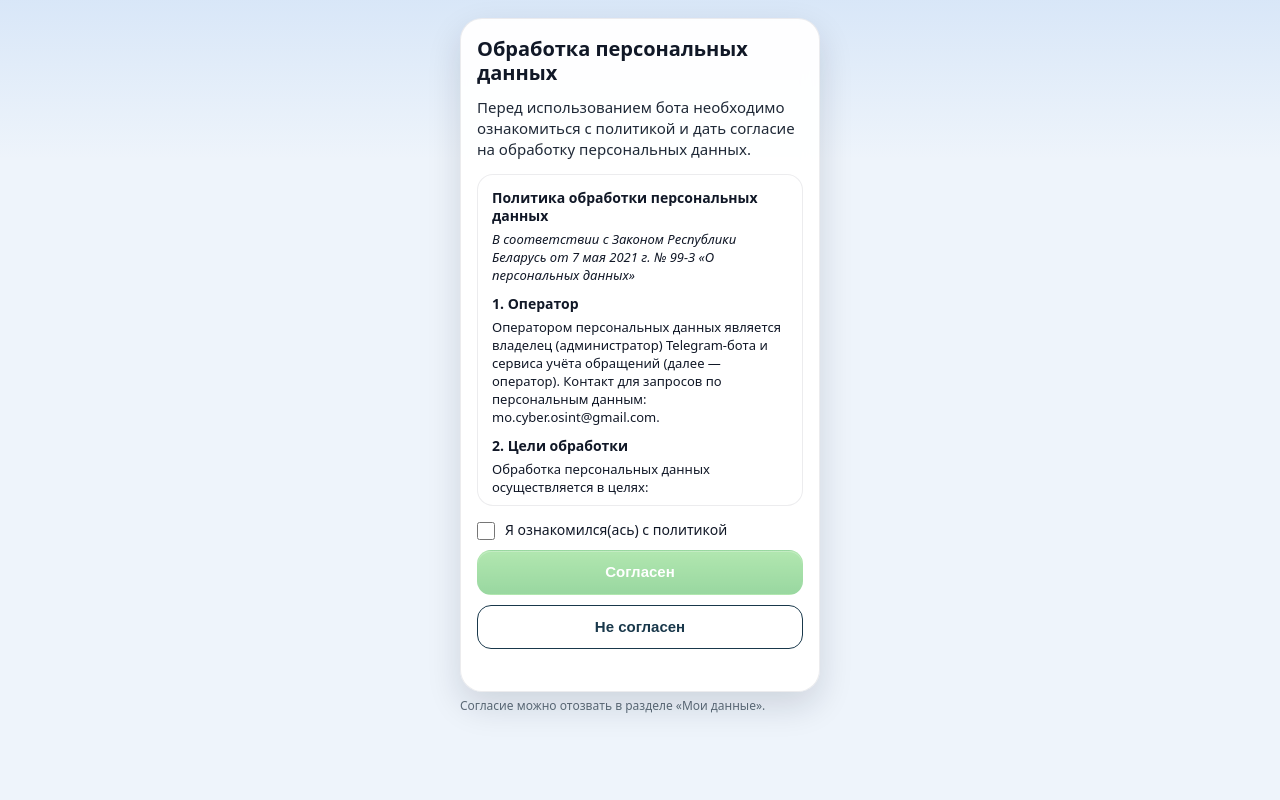
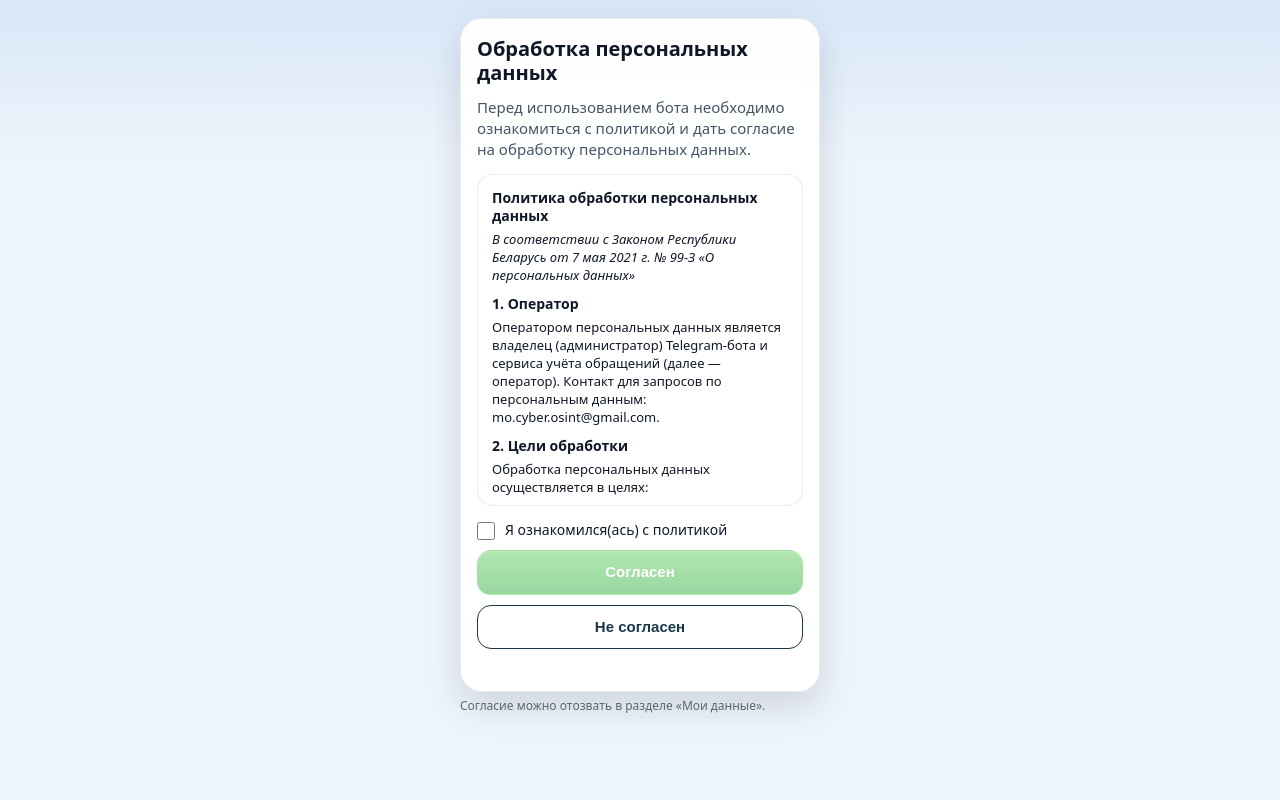
Before and after one commit to Osssa1/chuchuka, a Django app: page /webapp/consent/ in a window 1280 px wide. Run offline with Django 4.2, Linux system fonts and the light colour scheme; some libraries are stand-ins or nearby versions.

Commit message:
Fix mini app text contrast in dark theme
Use explicit surface text colors inside light cards and inputs so the mini app stays readable when Telegram is using a dark theme.

Made-with: Cursor

```diff
--- a/bot_admin_site/bot_admin/templates/bot_admin/webapp_consent.html
+++ b/bot_admin_site/bot_admin/templates/bot_admin/webapp_consent.html
@@ -11,6 +11,8 @@
       --panel-bg: rgba(255, 255, 255, 0.95);
       --panel-border: rgba(15, 23, 42, 0.08);
       --panel-shadow: 0 14px 34px rgba(15, 23, 42, 0.14);
+      --surface-text: #101828;
+      --surface-muted: #475467;
       --accent: #63c766;
       --accent-dark: #46b753;
       --outline: #19384b;
@@ -43,6 +45,7 @@
       border-radius: 22px;
       padding: 18px 16px 14px;
       background: var(--panel-bg);
+      color: var(--surface-text);
       border: 1px solid var(--panel-border);
       box-shadow: var(--panel-shadow);
       backdrop-filter: blur(8px);
@@ -57,7 +60,7 @@
 
     .intro {
       margin: 0 0 14px;
-      color: var(--tg-theme-text-color, #1f2937);
+      color: var(--surface-muted);
     }
 
     .policy-box {
@@ -66,6 +69,7 @@
       border-radius: 16px;
       padding: 14px 14px 10px;
       background: #fff;
+      color: var(--surface-text);
       border: 1px solid rgba(15, 23, 42, 0.08);
       box-shadow: inset 0 1px 0 rgba(255, 255, 255, 0.7);
     }
--- a/bot_admin_site/bot_admin/templates/bot_admin/webapp_dashboard.html
+++ b/bot_admin_site/bot_admin/templates/bot_admin/webapp_dashboard.html
@@ -11,6 +11,8 @@
       --panel-bg: rgba(255, 255, 255, 0.96);
       --panel-border: rgba(15, 23, 42, 0.08);
       --panel-shadow: 0 18px 42px rgba(15, 23, 42, 0.16);
+      --surface-text: #101828;
+      --surface-muted: #667085;
       --muted: #667085;
       --accent: #4d88d1;
       --badge-bg: #e1f2f4;
@@ -55,6 +57,7 @@
 
     .card {
       background: var(--panel-bg);
+      color: var(--surface-text);
       border: 1px solid var(--panel-border);
       box-shadow: var(--panel-shadow);
       border-radius: 18px;
@@ -115,6 +118,7 @@
       padding: 13px 14px;
       border-radius: 16px;
       background: rgba(255, 255, 255, 0.96);
+      color: var(--surface-text);
       border: 1px solid var(--panel-border);
       box-shadow: 0 10px 28px rgba(15, 23, 42, 0.10);
       margin-bottom: 8px;
@@ -163,12 +167,12 @@
       padding: 8px 10px;
       border-radius: 18px;
       background: rgba(255, 255, 255, 0.92);
+      color: var(--surface-muted);
       border: 1px solid var(--panel-border);
       box-shadow: 0 10px 28px rgba(15, 23, 42, 0.10);
       margin-top: auto;
       font-size: 11px;
       text-align: center;
-      color: var(--muted);
     }
 
     .bottom-tabs span.is-active {
```
Also changed, not shown: bot_admin_site/bot_admin/templates/bot_admin/webapp_cabinet.html (+6 -2 lines).
